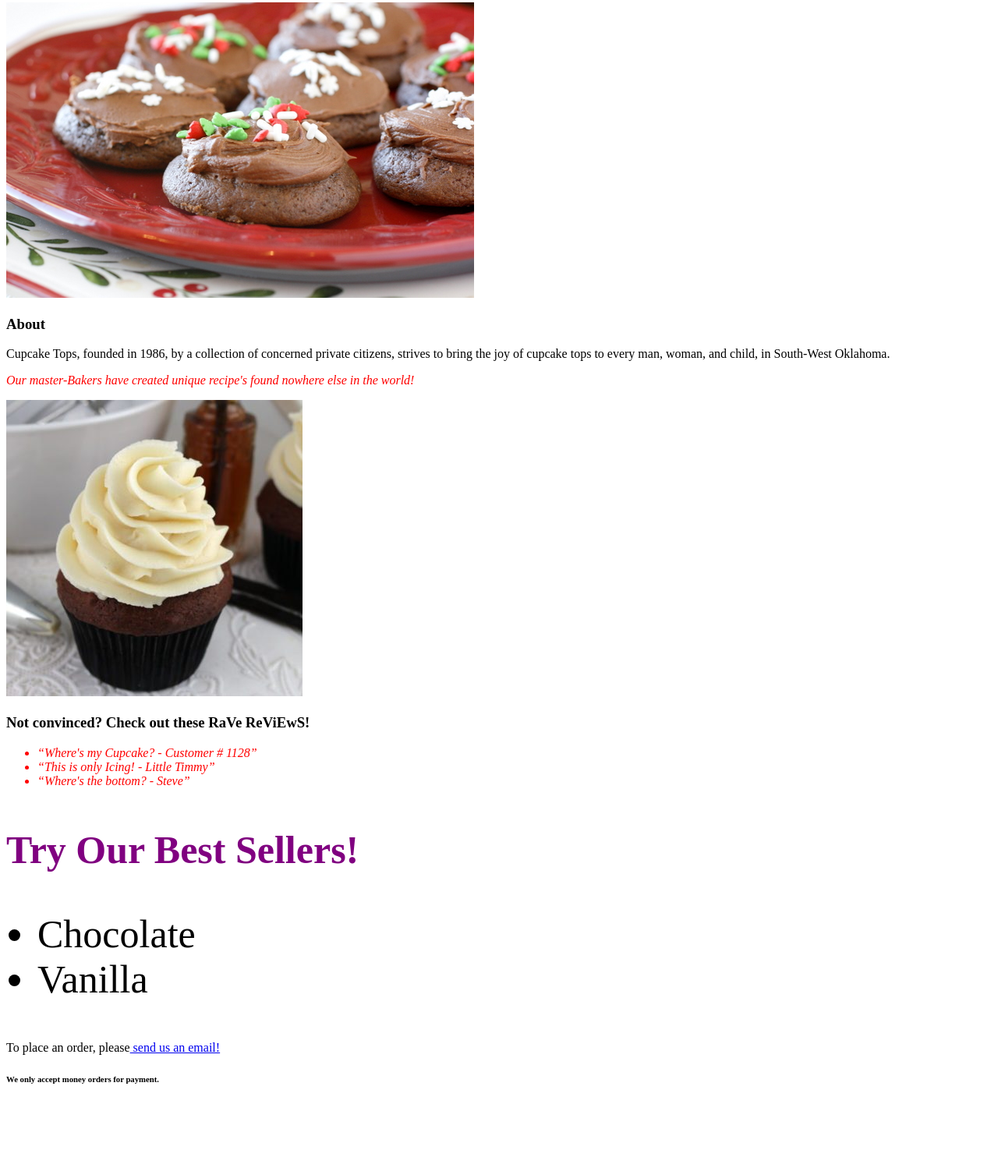
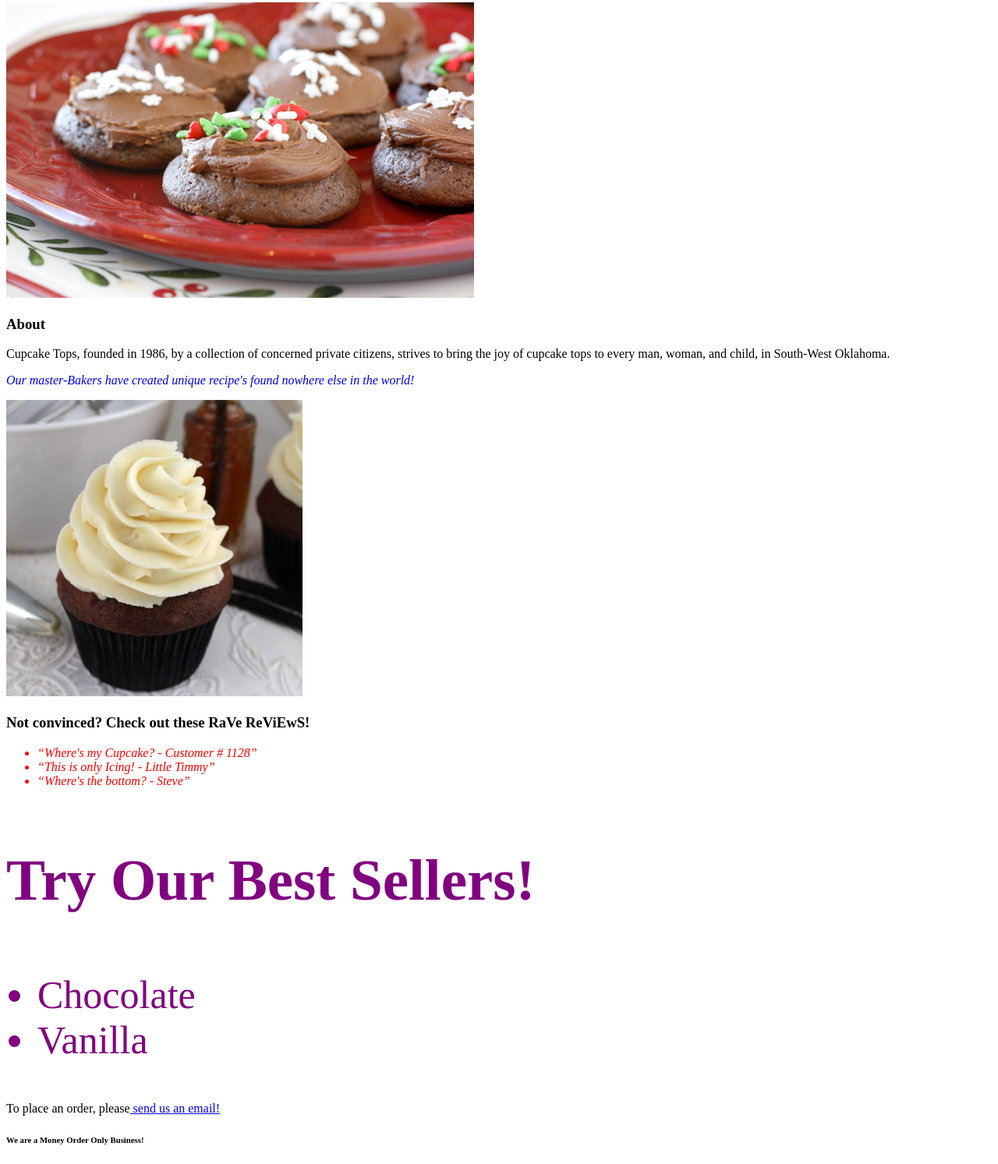
Before and after one commit to Scott-Ian/cupcake-website, a plain HTML site: page index.html in a window 1280 px wide. Shown: the part 77-1570 px from the top of the page at 78% size. Before the commit the page ends 1492 px from the top, so only its background shows below. Drawn offline with Linux system fonts and the light colour scheme.

Commit message:
change flashy CSS styling and add flashy span in html.

```diff
--- a/css/styles.css
+++ b/css/styles.css
@@ -1,6 +1,6 @@
 p.flashy{
   font-style: italic;
-  color: red;
+  color: blue;
 }
 
 ul.flashy{
@@ -15,7 +15,7 @@ h1.flashy{
 
 h3.best{
   font-style: bold;
-  font-size: 50px;
+  font-size: 75px;
   color: purple
 }
 
@@ -23,5 +23,8 @@ ul.best{
   font-style: bold;font-style: bold;
   font-size: 50px;
   color: purple
-  color: purple
 }
+
+img {
+  float: center
+}
--- a/index.html
+++ b/index.html
@@ -33,7 +33,7 @@
 
       <p>To place an order, please<a href="notarealemail@fakenews.com" class="flashy"> send us an email!</a></p>
 
-      <h6>We only accept money orders for payment.</h6>
+      <h6>We are a <span class="flashy">Money Order Only Business!</span></h6>
 
   </body>
 </html>
```
